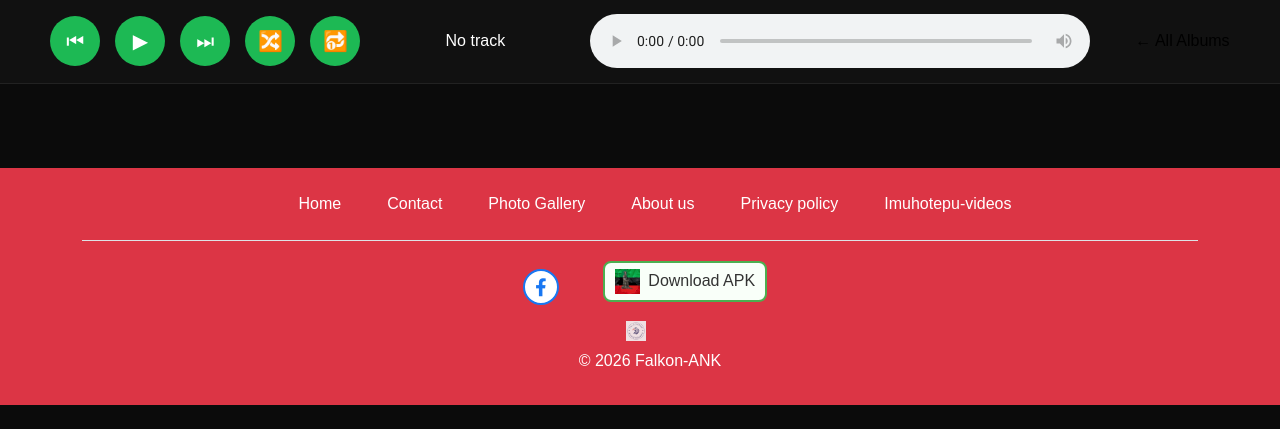
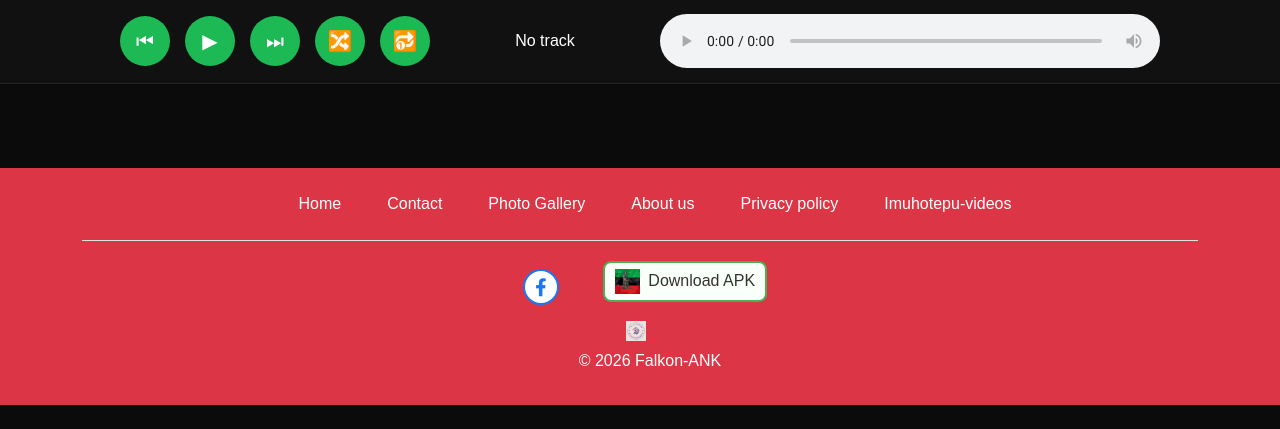
Before and after one commit to ImuPer/FalkonANK_web, a Symfony app: template templates/music/index.html.twig in a window 1280 px wide. Shown: the part 544-973 px from the top of the page. Run offline with Twig, Linux system fonts and the light colour scheme; the template is opened without the code that fills it, so the values that code supplies are empty; some libraries are stand-ins or nearby versions.

Commit message:
Facture_Album_traduction

```diff
--- a/templates/music/index.html.twig
+++ b/templates/music/index.html.twig
@@ -626,9 +626,6 @@
 				📄
 			</a>
 		{% endif %}
-		<a href="{{ path('app_albums_index') }}">
-			← {{ 'albums.all_albums'|trans }}
-		</a>
 	</div>
 
 
```
